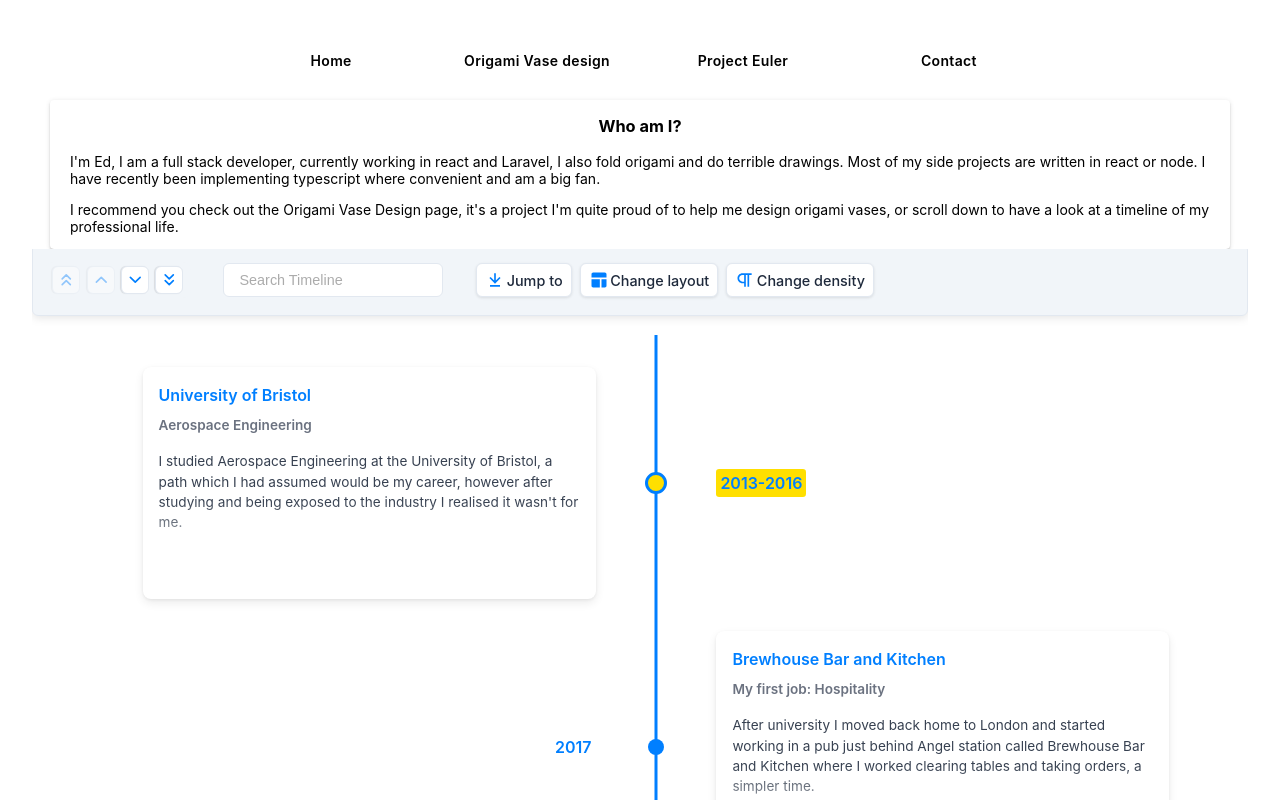
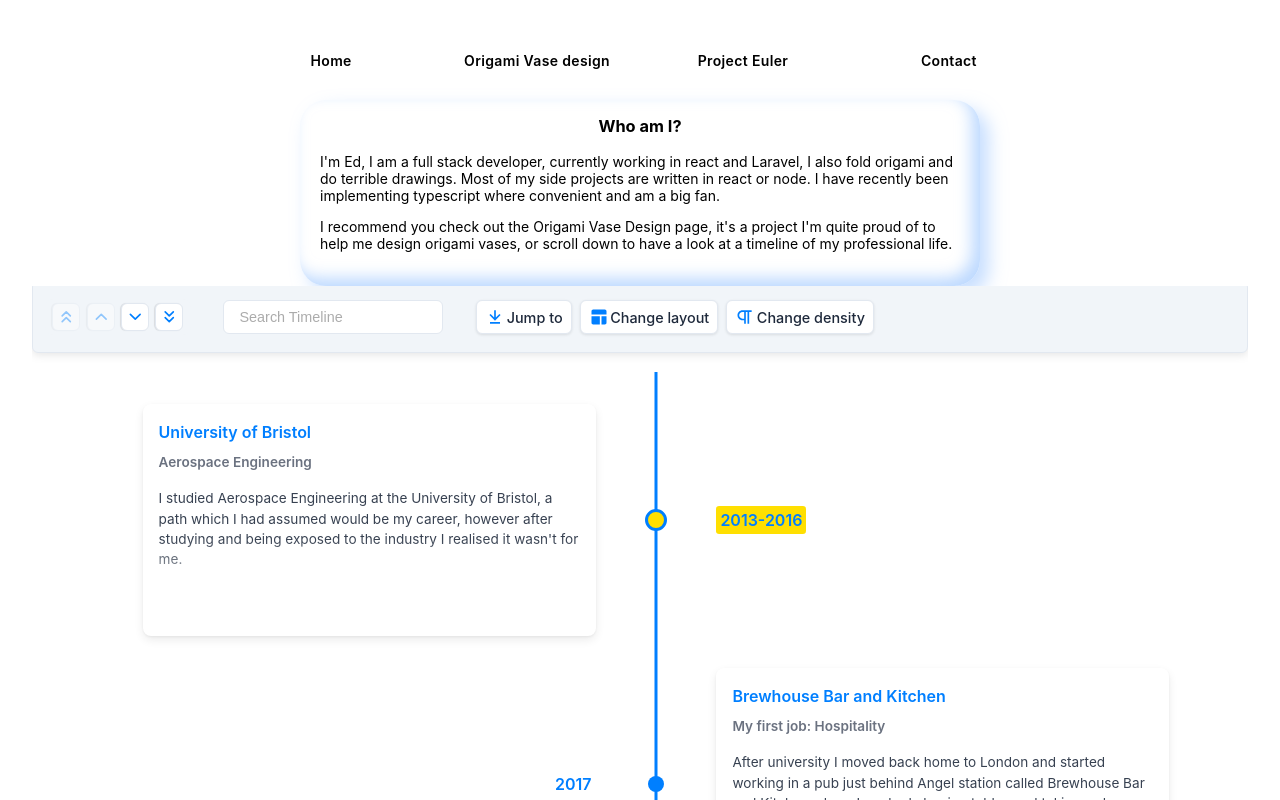
Before and after one commit to Edward-Phillips/origamiVaseDisplay, a Next.js app: page / in a window 1280 px wide. Shown: the top 800 px of the page. Built offline with nearby package versions, Linux system fonts and the light colour scheme.

Commit message:
tweak styling of container, change box-shadow to claymorphism because why not

```diff
--- a/pages/index.module.scss
+++ b/pages/index.module.scss
@@ -11,7 +11,7 @@
   align-items: center;
 
   .descriptionContainer {
-    width: 100%;
+    margin: auto;
     display: flex;
     flex-direction: column;
     justify-content: center;
@@ -20,8 +20,6 @@
     .articlePanel {
       background-color: rgb(255, 255, 255);
       transition: box-shadow 300ms cubic-bezier(0.4, 0, 0.2, 1) 0ms;
-      border-radius: 4px;
-      box-shadow: rgb(0 0 0 / 20%) 0px 3px 1px -2px, rgb(0 0 0 / 14%) 0px 2px 2px 0px, rgb(0 0 0 / 12%) 0px 1px 5px 0px;
       font-weight: 400;
       font-size: 0.875rem;
       > h3 {
@@ -32,6 +30,12 @@
       padding-right: 20px;
       margin-left: 50px;
       margin-right: 50px;
+      padding-bottom: 20px;
+      backdrop-filter: blur(5px);
+      background-color: rgba(255, 255, 255, 1);
+      border-radius: 26px;
+      box-shadow: 9px 9px 17px 0px rgba(145, 192, 255, 0.5), inset -8px -8px 16px 0px rgba(145, 192, 255, 0.6), inset 0px 11px 28px 0px rgb(255, 255, 255);
+      max-width: 50%;
     }
   }
 }
```
